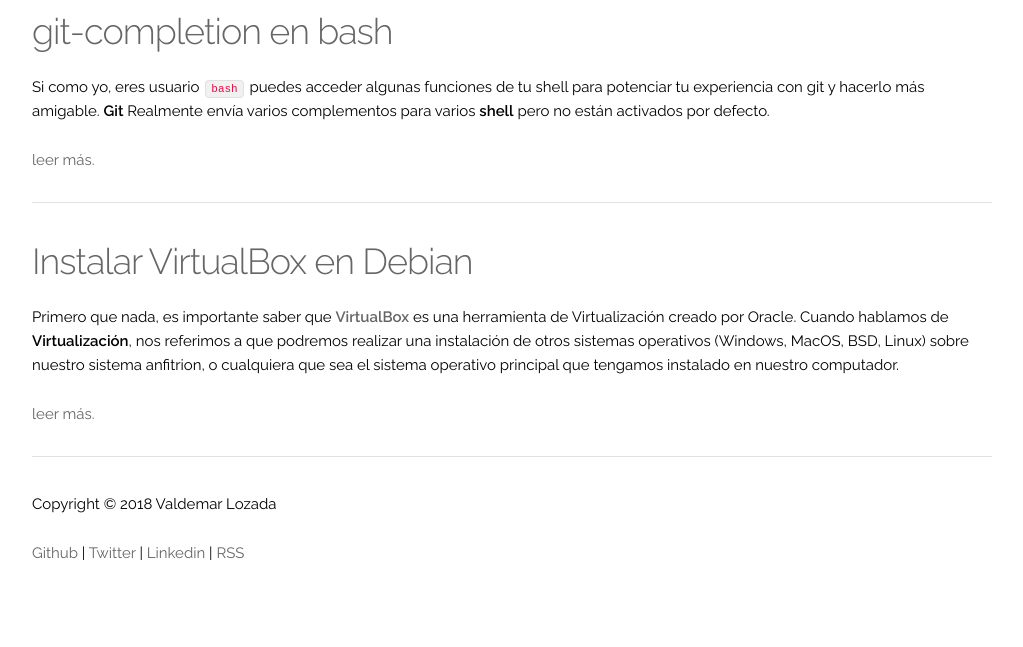
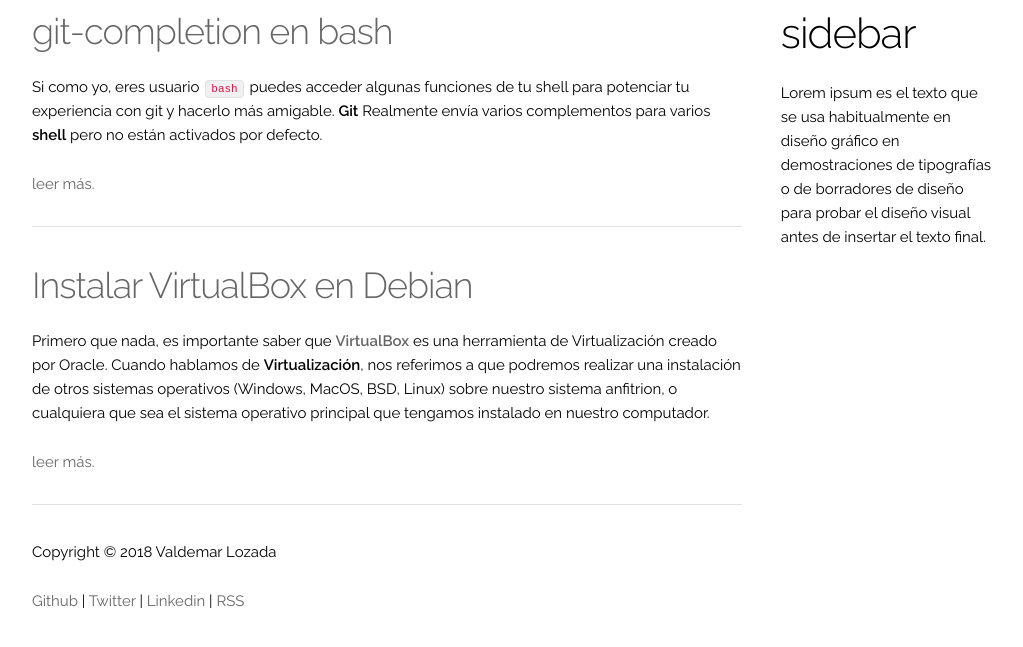
Before and after one commit to lordvalor/vlozadadotcom.github.io, a Jekyll site: the page built from index.html, in a window 1280 px wide. Shown: the top 647 px of the page, without its empty margins (128-1151 px from the left). Built offline with Jekyll 4.4.1, drawn with Linux system fonts in a browser that asks for light colours; nearby versions of some CDN libraries.

Commit message:
add test sidebar

```diff
--- a/_layouts/blog.html
+++ b/_layouts/blog.html
@@ -18,13 +18,17 @@
 <body>
 	<div class="container">
 		<div class="row">
-			<div class="twelve columns">
-			{% for post in site.posts %}
+			<div class="nine columns">
+				{% for post in site.posts %}
 			 	<h3><a href="{{ post.url }}">{{ post.title }}</a></h3>
 			 	{{ post.excerpt }}
 			 	<p><a href="{{ post.url }}">leer más.</a></p>
 			 	<hr/>
 			{% endfor %}
+		</div>
+		<div class="three columns">
+			<h2>sidebar</h2>
+			<p>Lorem ipsum es el texto que se usa habitualmente en diseño gráfico en demostraciones de tipografías o de borradores de diseño para probar el diseño visual antes de insertar el texto final.</p>
 		</div>
 	</div>
 </div>
```
Also changed, not shown: 2 other files.
